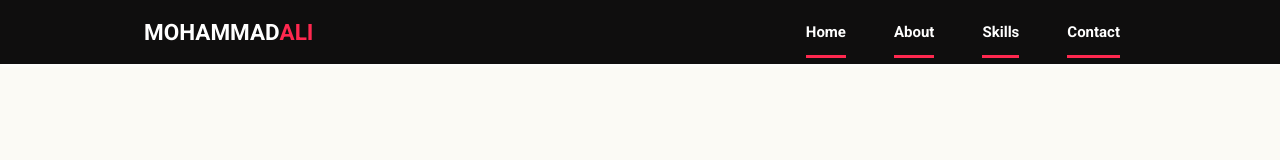
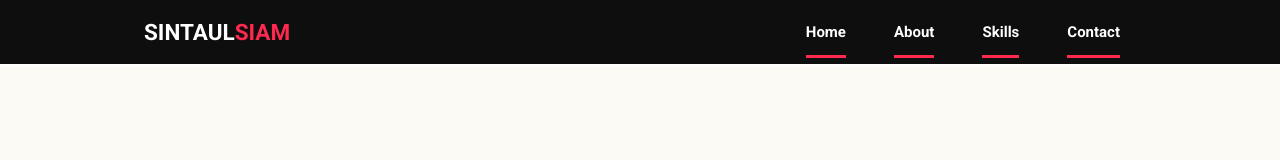
Before and after one commit to sintaulsiam/responsive-portfolio, a website built with Parcel: page src/index.html in a window 1280 px wide. Shown: the top 160 px of the page. Built offline with nearby package versions, Linux system fonts and the light colour scheme; a web font is replaced by a local one.

Commit message:
name fixed

```diff
--- a/src/index.html
+++ b/src/index.html
@@ -21,7 +21,7 @@
     <header class="header">
         <nav class="nav bd-grid">
             <div class="brand">
-                <h1>mohammad<span>ali</span></h1>
+                <h1>Sintaul<span>Siam</span></h1>
             </div>
             <div class="nav-menu">
                 <ul class="nav-list">
```
